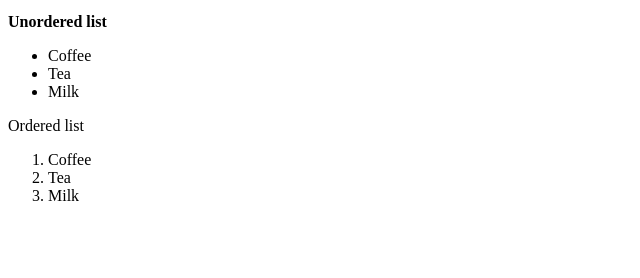
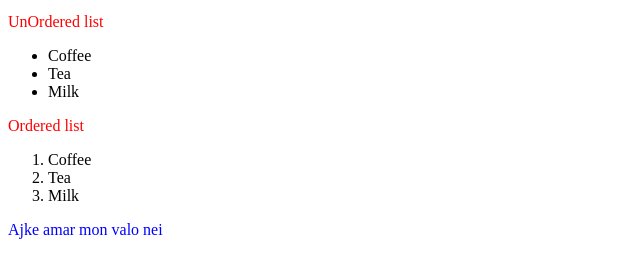
Before and after one commit to sh152869/my-first-website, a plain HTML site: page index.html in a window 1280 px wide. Shown: the part 226-504 px from the top of the page, without its empty margins (0-640 px from the left). Drawn offline with Linux system fonts and the light colour scheme.

Commit message:
jak kischu tw shikhchi

```diff
--- a/index.html
+++ b/index.html
@@ -13,18 +13,19 @@
     <a href="https://elearn.daffodilvarsity.edu.bd/">hlw kitty</a>
     <h2>HTML Image</h2>
 <img src="IMG_4782.HEIC" alt="Girl in a jacket" width="100%" height="50%">
-<p><b>Unordered list</b></p>
+<p style="color: red;">UnOrdered list</p>
 <ul>
     <li>Coffee</li>
     <li>Tea</li>
     <li>Milk</li>
   </ul>
-  <p>Ordered list</p>
+  <p style="color: red;">Ordered list</p>
   <ol>
     <li>Coffee</li>
     <li>Tea</li>
     <li>Milk</li>
   </ol>
+  <p style ="color: blue;">Ajke amar mon valo nei</p>
 
 
 
```
